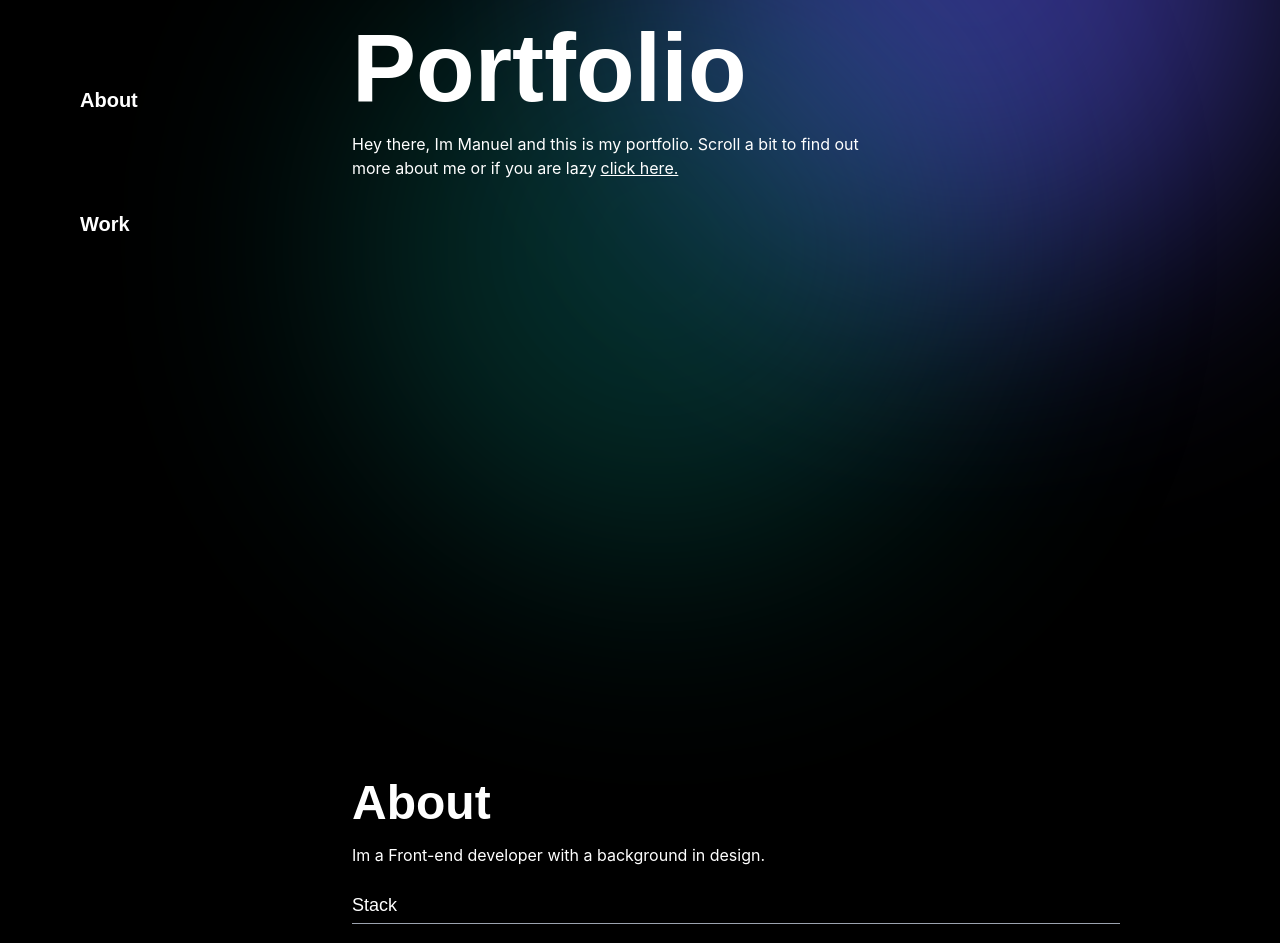
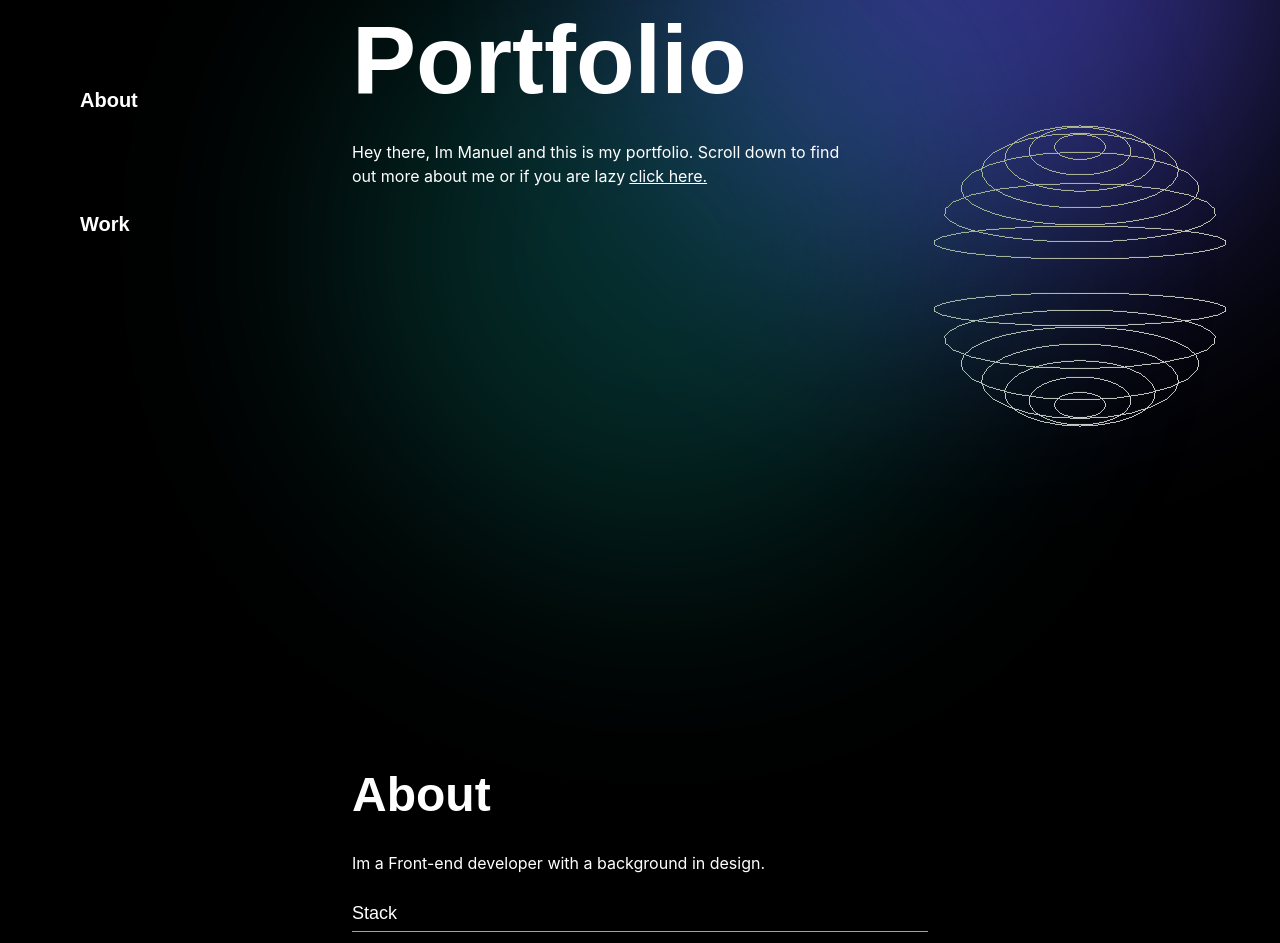
Before and after one commit to Sibaxi/Portfolio, a Next.js app: page / in a window 1280 px wide. Shown: the part 300-1243 px from the top of the page. Built offline with nearby package versions, Linux system fonts and the light colour scheme; what react-locomotive-scroll would draw is missing.

Commit message:
added interactive 3d component

```diff
--- a/components/About.tsx
+++ b/components/About.tsx
@@ -6,14 +6,14 @@ export default function About() {
       className="min-h-screen flex flex-col h-full justify-center px-40  py-40"
     >
       <h2 className="text-5xl text-white font-bold font-heading">About</h2>
-      <p className="text-white mt-4 ">
+      <p className="text-white mt-8 ">
         Im a Front-end developer with a background in design.
       </p>
-      <h3 className="mt-6 max-w-4xl text-lg text-white font-heading border-b pb-1 border-gray-400">
+      <h3 className="mt-6 max-w-xl text-lg text-white font-heading border-b pb-1 border-gray-400">
         Stack
       </h3>
       <p className="mt-4 text-white">Vue, Nuxt, React, Next, Tailwind CSS</p>
-      <h3 className="mt-6 max-w-4xl text-lg text-white font-heading border-b pb-1 border-gray-400">
+      <h3 className="mt-6 max-w-xl text-lg text-white font-heading border-b pb-1 border-gray-400">
         Social
       </h3>
     </section>
--- /dev/null
+++ b/components/Interactive.tsx
@@ -0,0 +1,46 @@
+import { useEffect, useRef } from "react";
+import * as THREE from "three";
+
+export default function Blob() {
+  const container = useRef(null);
+
+  useEffect(() => {
+    if (window && container.current) {
+      const scene = new THREE.Scene();
+      const camera = new THREE.PerspectiveCamera(75, 1, 0.1, 1000);
+
+      const renderer = new THREE.WebGLRenderer({ canvas: container.current });
+
+      renderer.setSize(400, 400);
+      renderer.setPixelRatio(window.devicePixelRatio);
+
+      console.log(scene.children);
+      const geometry = new THREE.SphereGeometry();
+      const material = new THREE.LineBasicMaterial({ color: 0xd3d3d3 });
+
+      const wireframe = new THREE.EdgesGeometry(geometry, -11.1981);
+      const lines = new THREE.LineSegments(wireframe, material);
+      scene.add(lines);
+      //   const cube = new THREE.Mesh(geometry, material);
+      //   scene.add(cube);
+      console.log(scene.children);
+      camera.position.z = 2;
+
+      renderer.render(scene, camera);
+
+      // Cleanup on unmount, otherwise stuff will linger in GPU
+      return () => {
+        renderer.forceContextLoss();
+        renderer.dispose();
+        lines.geometry.dispose();
+        lines.material.dispose();
+      };
+    }
+  }, []);
+
+  return (
+    <div className="absolute right-0 bottom-0">
+      <canvas ref={container} />;
+    </div>
+  );
+}
--- a/components/Intro.tsx
+++ b/components/Intro.tsx
@@ -6,8 +6,8 @@ export default function Intro({}) {
       className="min-h-screen flex  flex-col h-full justify-center px-40 "
     >
       <h1 className=" text-8xl font-bold text-white font-heading">Portfolio</h1>
-      <p className="text-white mt-4 max-w-lg">
-        Hey there, Im Manuel and this is my portfolio. Scroll a bit to find out
+      <p className="text-white mt-8 max-w-lg">
+        Hey there, Im Manuel and this is my portfolio. Scroll down to find out
         more about me or if you are lazy
         <a href={`#About`} data-scroll-to className=" ml-1 underline">
           click here.
--- a/package.json
+++ b/package.json
@@ -8,12 +8,14 @@
     "lint": "next lint"
   },
   "dependencies": {
+    "@types/three": "^0.137.0",
     "framer-motion": "^6.2.3",
     "next": "12.0.10",
     "react": "17.0.2",
     "react-dom": "17.0.2",
     "react-locomotive-scroll": "^0.2.0",
-    "react-p5": "^1.3.26"
+    "react-p5": "^1.3.26",
+    "three": "^0.137.5"
   },
   "devDependencies": {
     "@types/node": "17.0.14",
--- a/pages/index.tsx
+++ b/pages/index.tsx
@@ -8,6 +8,7 @@ import About from "../components/About";
 import Work from "../components/Work";
 import { useRef, useState } from "react";
 import { LocomotiveScrollProvider } from "react-locomotive-scroll";
+import Blob from "../components/Interactive";
 
 function Randomize(min: number, max: number) {
   return Math.random() * (max - min) + min;
@@ -68,6 +69,7 @@ const Home: NextPage = () => {
             <Work />
           </div>
 
+          <Blob />
           <div className="absolute inset-0 flex flex-col items-end justify-between">
             <motion.div
               initial={{ scale: 2 }}
```
Also changed, not shown: 2 other files (tests, documents, lock files or other folders).
